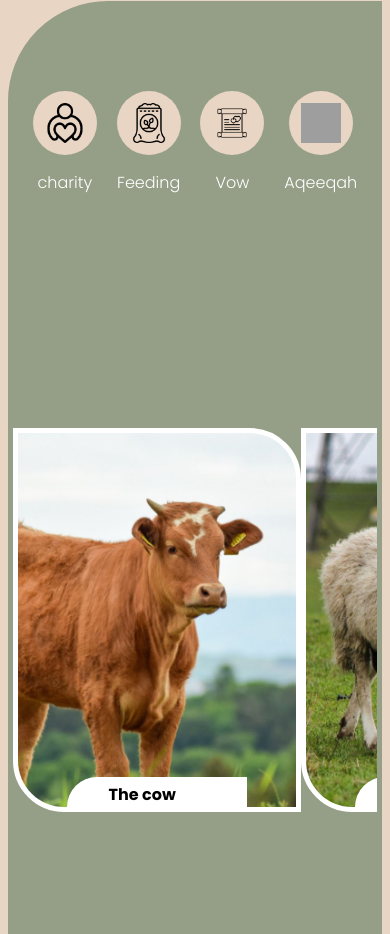
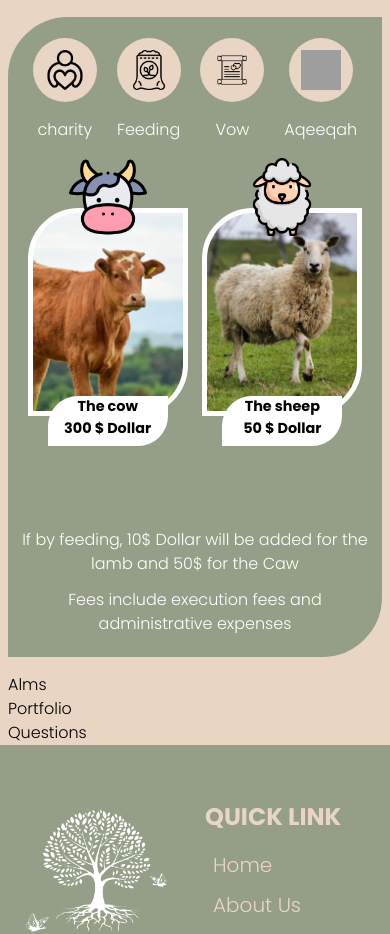
Before and after one commit to Ahmed-Abozied1/Alhaya-Website, a React (Create React App) app: page / in a window 390 px wide. Shown: the part 3919-4853 px from the top of the page. Built offline with nearby package versions, Linux system fonts and the light colour scheme; grey boxes are pictures that could not be loaded; a web font is replaced by a local one.

Commit message:
add responsive  Services section

```diff
--- a/src/components/Home/Services.js
+++ b/src/components/Home/Services.js
@@ -1,13 +1,13 @@
-import React from 'react'
-import AboutUsRowChart from '../ServicesRowChart';
-import ServicesSacrifice from '../ServicesSacrifice';
+import React from "react";
+import AboutUsRowChart from "../ServicesRowChart";
+import ServicesSacrifice from "../ServicesSacrifice";
 
 const Services = () => {
   return (
     <div class="flex flex-col justify-center items-center ">
       <header class="mb-2 text-4xl font-bold">
         <div class="relative">
-    <img src="/HomeImages/title.png" alt=""/>
+          <img src="/HomeImages/title.png" alt="" />
           <h1 class="text-2xl w-full absolute text-black font-bold top-1/2 left-1/2 transform -translate-x-1/4 -translate-y-1/2">
             Our Services
           </h1>
@@ -22,22 +22,44 @@ const Services = () => {
           <AboutUsRowChart img="meat.png" title="Aqeeqah" class="mr-4" />
         </div>
         <div class="flex flex-row mb-4  justify-evenly w-full">
-    <ServicesSacrifice img="Cow.png" title="The cow" price="300 $ Dollar"/>
-    <ServicesSacrifice img="sheep.png" title="The Sheep " price="50 $Dollar"/>
+          <div className="flex flex-col justify-start items-center">
+            <div class="cowImgg ">
+              <img src="/HomeImages/cow-1.png" width="80" alt="" />
+            </div>
+            <div class="whiteSquar text-center font-bold">
+              The cow <br />
+              <span>300 $ Dollar</span>
+            </div>
+            <div class="text">
+              <ServicesSacrifice img="Cow.png" />
+            </div>
+          </div>
+          <div className="flex flex-col justify-start items-center">
+          <div class="sheepImgg ">
+              <img src="/HomeImages/sheep.png" width="80" alt="" />
+            </div>
+            <div class="whiteSquar text-center font-bold ">
+              The sheep <br />
+              <span>50 $ Dollar</span>
+            </div>
+            <div class="text">
+              <ServicesSacrifice img="sheep.png" />
+            </div>
+          </div>
+        </div>
 
-  </div>
         <div class="flex flex-col gap-y-3 text-center mt-8 justify-center  items-center  ">
-    <p class=" text-white">If by feeding, 10$ Dollar will be added for the lamb and 50$ for the Caw</p>
-    <p class=" text-white">Fees include execution fees and administrative expenses</p>
+          <p class=" text-white">
+            If by feeding, 10$ Dollar will be added for the lamb and 50$ for the
+            Caw
+          </p>
+          <p class=" text-white">
+            Fees include execution fees and administrative expenses
+          </p>
         </div>
       </section>
+    </div>
+  );
+};
 
-</div>
-
-
-
-  );
-
-}
-
-export default Services
+export default Services;
--- a/src/components/ServicesSacrifice.js
+++ b/src/components/ServicesSacrifice.js
@@ -1,16 +1,15 @@
 import React from 'react'
 
-const ServicesSacrifice = ({img ,title,price}) => {
+const ServicesSacrifice = ({img }) => {
   return (
     <div className=" mb-4 hover:cursor-pointer ServiceCardImg bg-white">
     <img
-      classNam="object-center "
+      className="object-cover"
       src={`/HomeImages/ServicesImage/${img}`}
       alt="Cow"
     />
-    <div className=' w-full z-10 priceCard text-black font-bold'>
-      <p>{title} <br/><span>{price}</span></p>
-    </div>
+
+
   </div>
 
   )
--- a/src/index.css
+++ b/src/index.css
@@ -92,7 +92,7 @@ html {
   width: 350px;
   height: 250px;
 }
-/* ScrollVedio Section**** */
+/* ScrollVedio Section********/
 .con {
   /* width: 1092px; */
   width: 100%;
@@ -154,7 +154,7 @@ html {
   }
 }
 
-/* AboutUs Section */
+/* AboutUs Section *******/
 
 .aboutUsImage {
   width: 486px;
@@ -169,7 +169,7 @@ html {
 
   color: #000000;
 }
-/* Services Section */
+/* Services Section **********/
 .servicesCon {
   width: 100%;
   max-width: 1092px;
@@ -184,29 +184,86 @@ html {
   margin: 0 auto;
 }
 
-
 .ServiceCardImg {
   border: 5px solid #fff;
-  border-radius: 0 3.2rem 0;
+  border-radius:  3.2rem 0 3.2rem;
   width: 18rem;
   height: 24rem;
   margin-top: 3rem;
   overflow: hidden;
   flex-shrink: 0;
+  z-index: 1;
   position: relative;
 }
 
-.priceCard {
-  width: 180px;
-  height: 60px;
-  display: flex;
-  justify-content: center;
-  align-items: center;
+.cowImgg{
+  position: absolute;
+  z-index: 2;
+
+}
+.sheepImgg{
+  position: absolute;
+  z-index: 2;
+}
+.text {
+  position: relative;
+  top: -80px;
+  z-index: 1;
+}
+.whiteSquar {
+  width: 207px;
+  height: 65px;
   background: #ffffff;
   border-radius: 30px 0px;
-  position: absolute;
-  top: 100%;
-  left: 50%;
-  transform: translate(-50%, -50%);
-  padding: 1rem;
+  background-color: white;
+  z-index: 2;
+  margin: 0 auto;
+  position: relative;
+  top: 74%;
 }
+
+
+
+@media only screen and (max-width: 768px) {
+  .servicesCon {
+    border-radius: 60px 0px;
+    height: auto;
+    padding: 1rem 0 1rem;
+  margin: 1rem;
+  }
+
+
+  .ServiceCardImg {
+    border: 5px solid #fff;
+    border-radius:  3.2rem 0 3.2rem;
+    width: 10rem;
+    height: 13rem;
+    z-index: 1;
+    position: relative;
+
+  }
+
+  .cowImgg, .sheepImgg {
+    width: 20%;
+  }
+  .ServiceCardImg img{
+    width: auto;
+    height: auto;
+  }
+  .whiteSquar {
+    width: 120px;
+    height: 50px;
+    background: #ffffff;
+    border-radius: 30px 0px;
+    background-color: white;
+    z-index: 2;
+    margin: 0 auto;
+    position: relative;
+    top: 74%;
+    font-size: .9rem;
+  }
+
+  .text {
+    top: -3rem;
+  }
+}
```
Also changed, not shown: public/HomeImages/cow-1.png (renamed from public/HomeImages/cow (1).png). Lines whose indentation alone changed are shown as unchanged.
